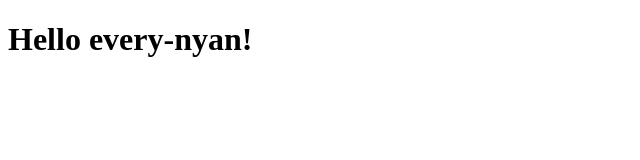
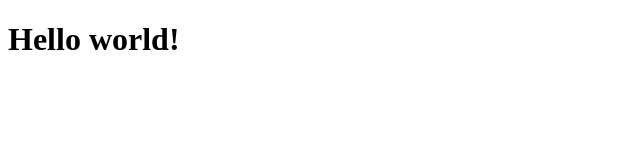
Before and after one commit to maitt-a/main, a plain HTML site: page index.html in a window 1280 px wide. Shown: the whole page, without its empty margins (0-640 px from the left). Drawn offline with Linux system fonts and the light colour scheme.

Commit message:
Actualizacion de encabezado

```diff
--- a/index.html
+++ b/index.html
@@ -6,6 +6,6 @@
     <title>Document</title>
 </head>
 <body>
-    <h1>Hello every-nyan!</h1>
+    <h1>Hello world!</h1>
 </body>
 </html>
```
